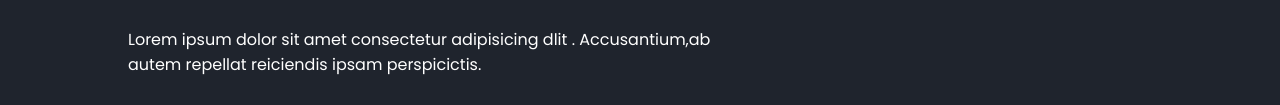
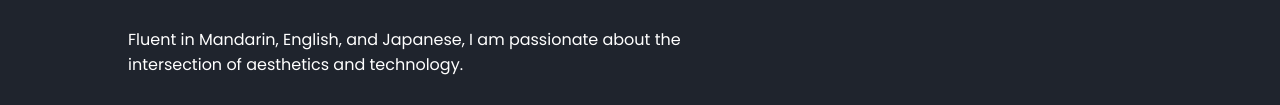
Before and after one commit to Leanne-yihan/Ehan.github.io, a plain HTML site: page index.html in a window 1280 px wide. Shown: the part 411-516 px from the top of the page. Drawn offline with nearby package versions, Linux system fonts and the light colour scheme.

Commit message:
Update index.html

```diff
--- a/index.html
+++ b/index.html
@@ -35,8 +35,7 @@
         <h1>Call Me Leanne</h1>
         <h3>And I'm a <span class="multiple-text"></span></h3>
         <p>
-          Lorem ipsum dolor sit amet consectetur adipisicing dlit .
-          Accusantium,ab autem repellat reiciendis ipsam perspicictis.
+          Fluent in Mandarin, English, and Japanese, I am passionate about the intersection of aesthetics and technology.
         </p>
         <div class="social-media">
           <a href="#" style="--i: 7"><i class="bx bxl-tiktok"></i></a>
```
